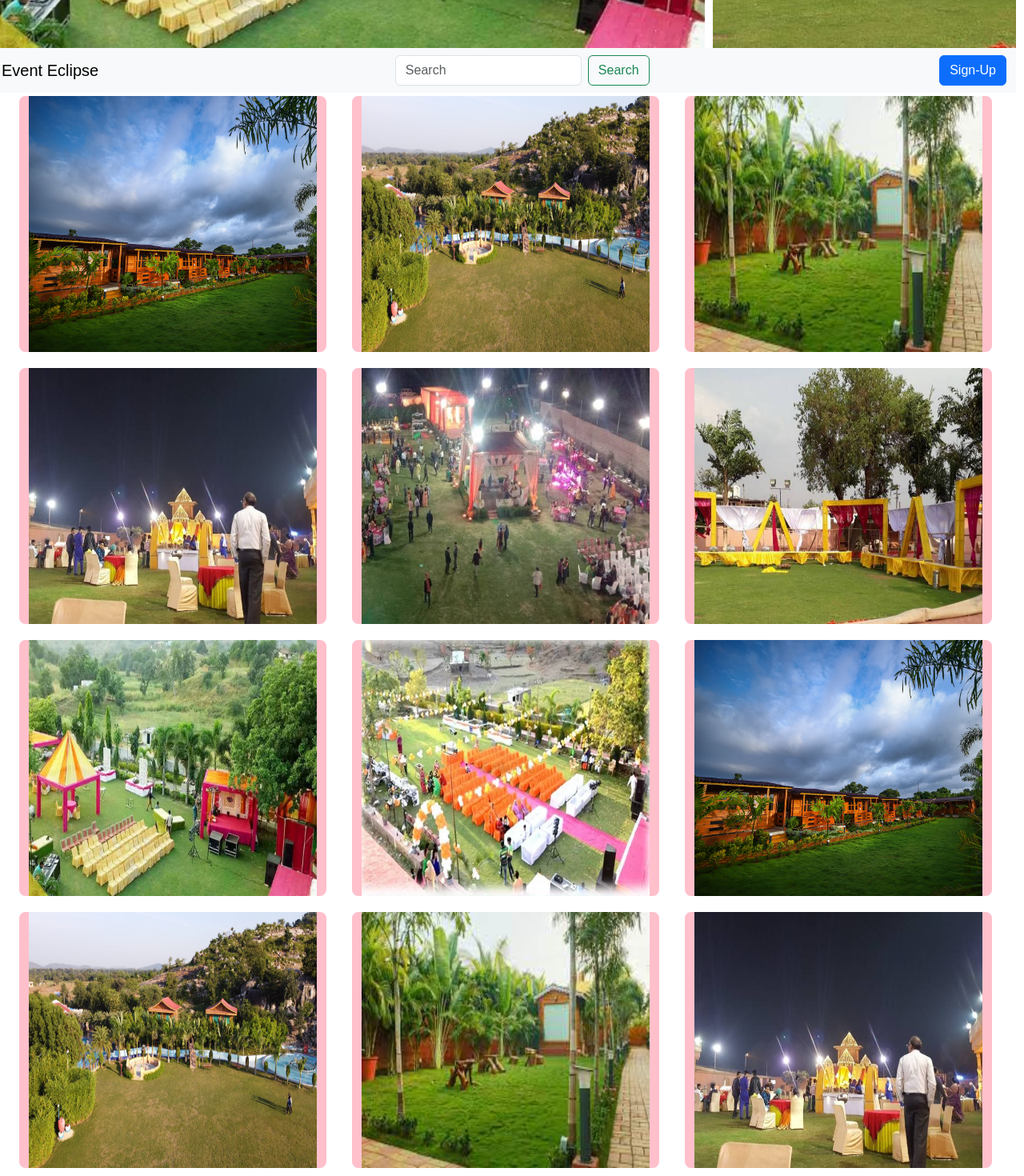
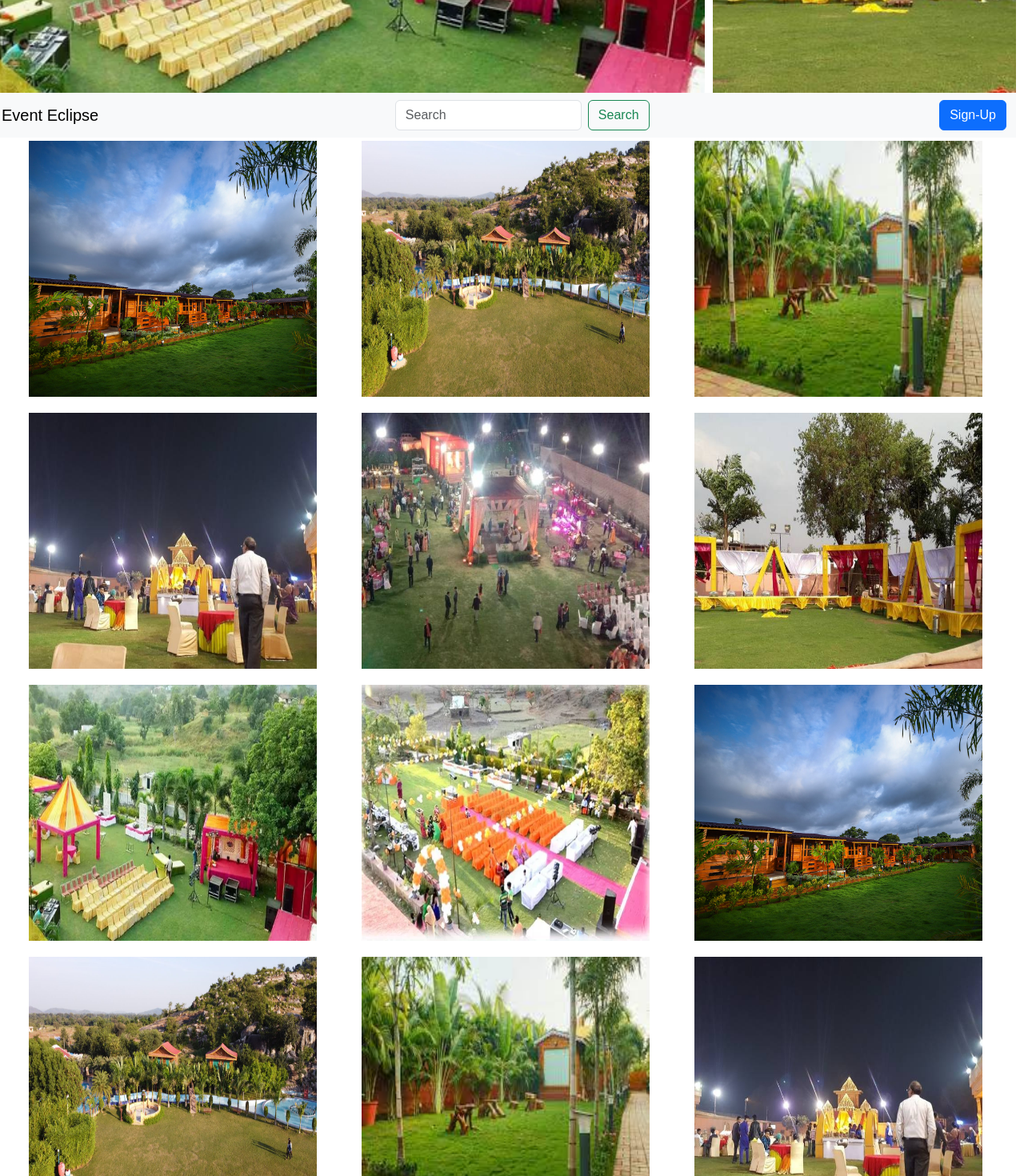
Before and after one commit to Tim-Alpha/Event-Eclipse-Frontend, a React (Create React App) app: page / in a window 1280 px wide. Shown: the part 440-1910 px from the top of the page at 80% size. Built offline with nearby package versions, Linux system fonts and the light colour scheme.

Commit message:
update: refactor header position

```diff
--- a/src/components/Home.js
+++ b/src/components/Home.js
@@ -10,11 +10,13 @@ import img5 from "./images/img5.jpeg"
 import img6 from "./images/img6.jpeg"
 import img7 from "./images/img7.webp"
 import img8 from "./images/img8.webp"
+import Header from "./Header";
 
 const Home = () => {
 
     return (
         <>
+            <Header />
             <TopContainer />
             <div className="home_bottom_container">
                 {/* <div className="slight_up" id="slight_up">
@@ -25,18 +27,18 @@ const Home = () => {
                     <Container newClass="small_box" width="30" height="30" background="green" corner="20" />
                 </div> */}
                 <div className="venue_container">
-                    <Container newClass="container" width="30" height="40" background="pink" corner="8" link={img1}/>
-                    <Container newClass="container" width="30" height="40" background="pink" corner="8" link={img2}/>
-                    <Container newClass="container" width="30" height="40" background="pink" corner="8" link={img3}/>
-                    <Container newClass="container" width="30" height="40" background="pink" corner="8" link={img4}/>
-                    <Container newClass="container" width="30" height="40" background="pink" corner="8" link={img5}/>
-                    <Container newClass="container" width="30" height="40" background="pink" corner="8" link={img6}/>
-                    <Container newClass="container" width="30" height="40" background="pink" corner="8" link={img7}/>
-                    <Container newClass="container" width="30" height="40" background="pink" corner="8" link={img8}/>
-                    <Container newClass="container" width="30" height="40" background="pink" corner="8" link={img1}/>
-                    <Container newClass="container" width="30" height="40" background="pink" corner="8" link={img2}/>
-                    <Container newClass="container" width="30" height="40" background="pink" corner="8" link={img3}/>
-                    <Container newClass="container" width="30" height="40" background="pink" corner="8" link={img4}/>
+                    <Container newClass="container" width="30" height="40" background="" corner="8" link={img1}/>
+                    <Container newClass="container" width="30" height="40" background="" corner="8" link={img2}/>
+                    <Container newClass="container" width="30" height="40" background="" corner="8" link={img3}/>
+                    <Container newClass="container" width="30" height="40" background="" corner="8" link={img4}/>
+                    <Container newClass="container" width="30" height="40" background="" corner="8" link={img5}/>
+                    <Container newClass="container" width="30" height="40" background="" corner="8" link={img6}/>
+                    <Container newClass="container" width="30" height="40" background="" corner="8" link={img7}/>
+                    <Container newClass="container" width="30" height="40" background="" corner="8" link={img8}/>
+                    <Container newClass="container" width="30" height="40" background="" corner="8" link={img1}/>
+                    <Container newClass="container" width="30" height="40" background="" corner="8" link={img2}/>
+                    <Container newClass="container" width="30" height="40" background="" corner="8" link={img3}/>
+                    <Container newClass="container" width="30" height="40" background="" corner="8" link={img4}/>
                 </div>
             </div>
             <div className="footer">
```
